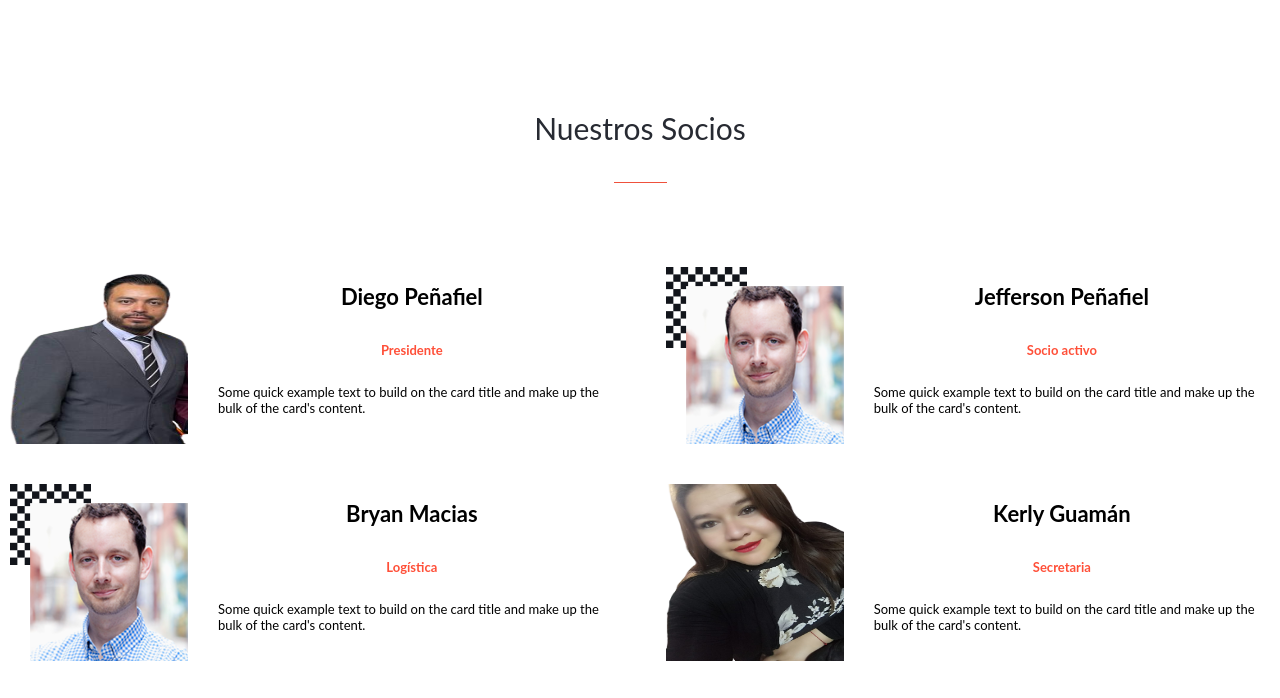
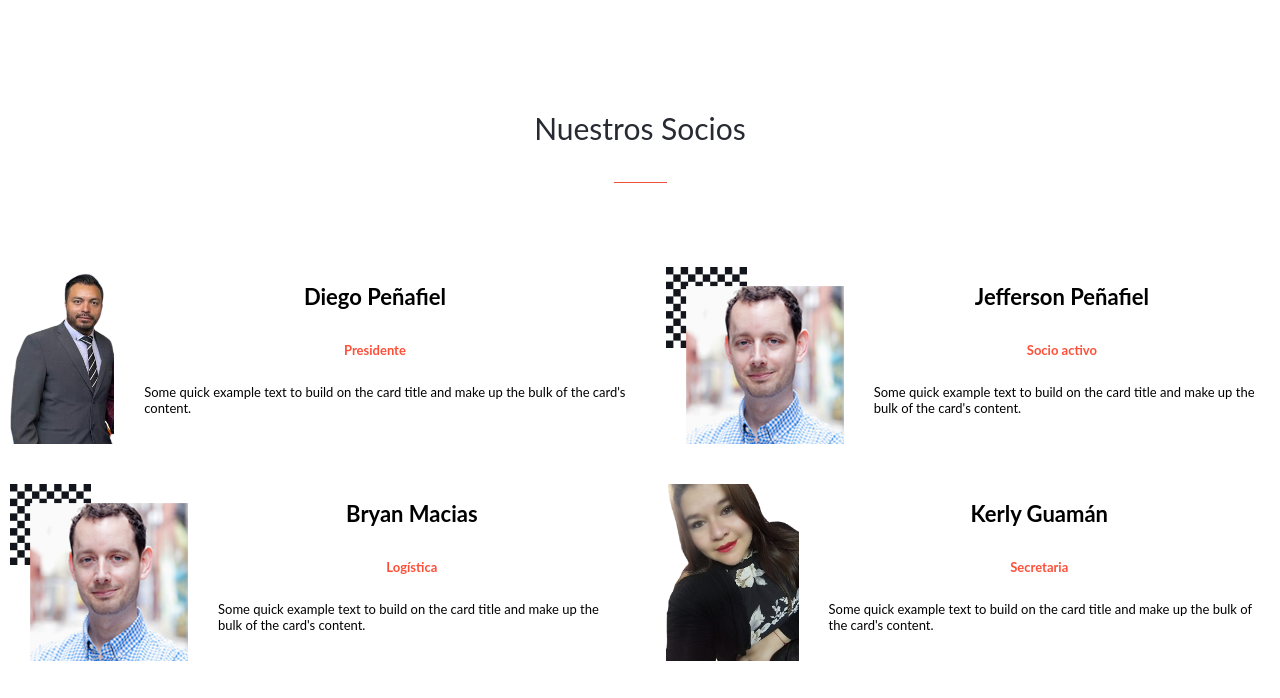
Before and after one commit to franclobo/Proyecto-Navidad, a website: page index.html in a window 1280 px wide. Shown: the part 1813-2511 px from the top of the page. Drawn offline with Linux system fonts and the light colour scheme.

Commit message:
Adjust image size

```diff
--- a/styles.css
+++ b/styles.css
@@ -339,7 +339,7 @@
 }
 
 .picture {
-  width: 178px;
+  max-width: 178px;
   max-height: 177px;
 }
 
```
